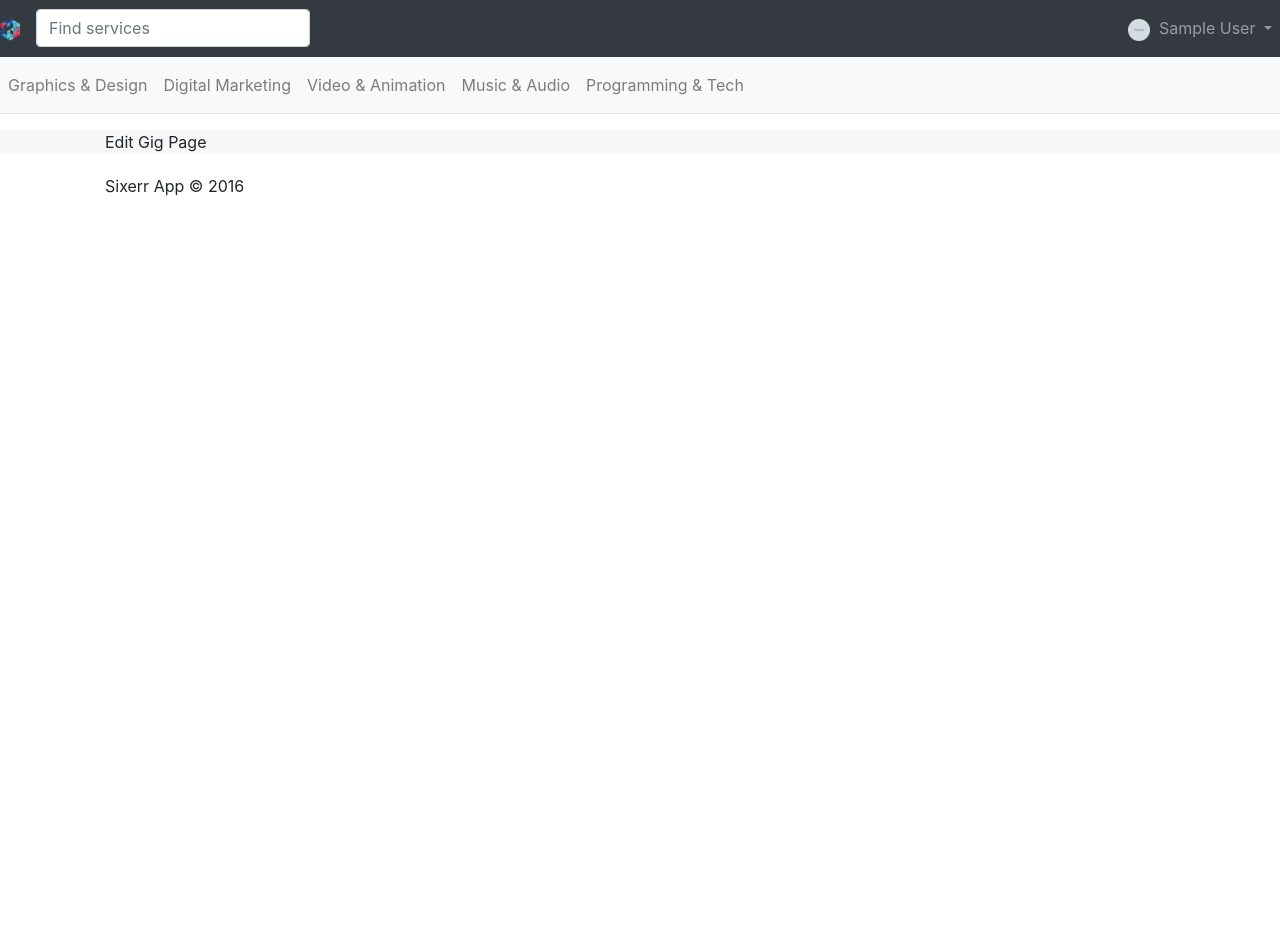
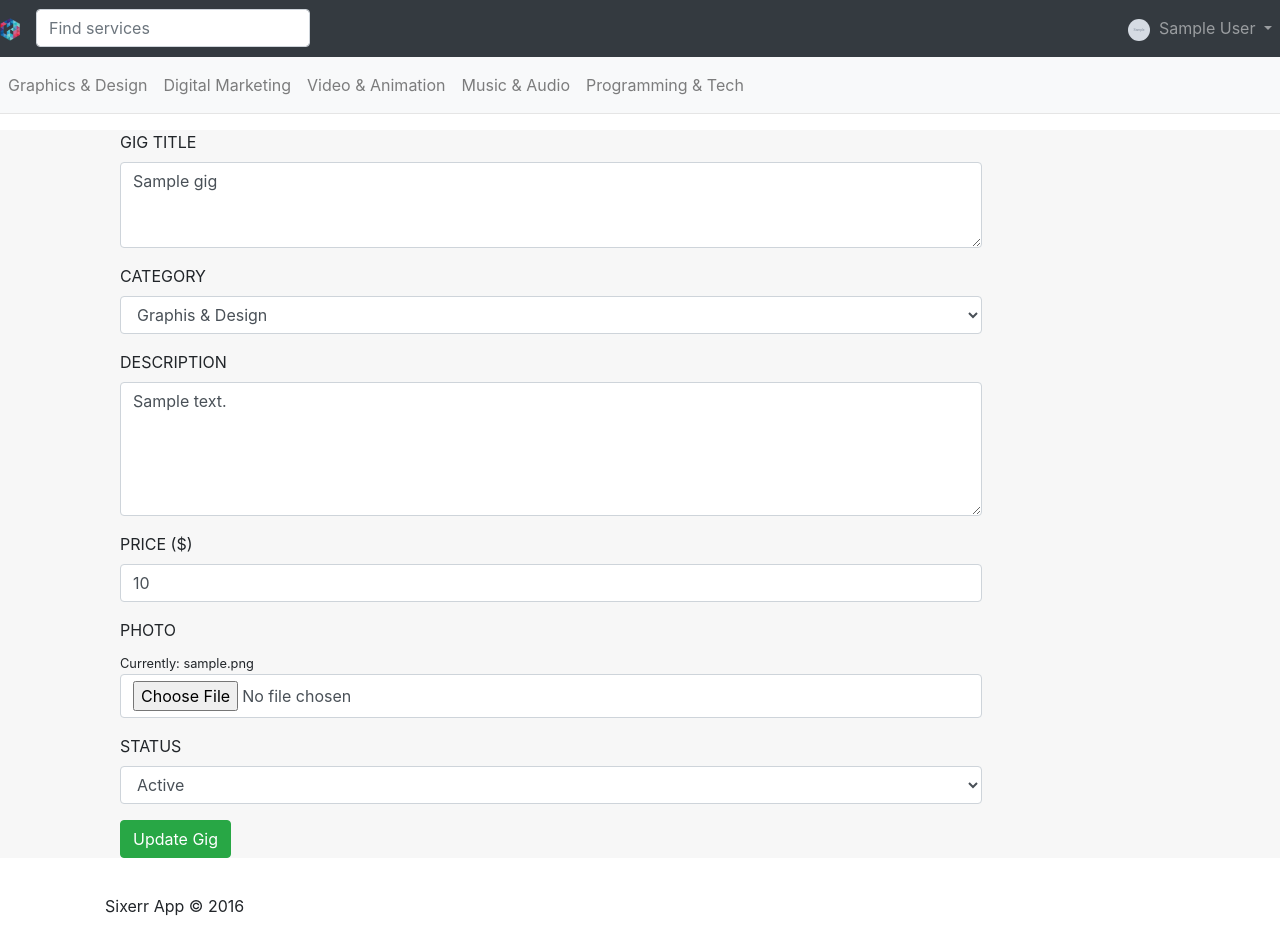
Before and after one commit to dorocinski/learn-sixerr-upd, a Django app: page /edit_gig/1/ in a window 1280 px wide. Before the commit the page ends 196 px from the top, so only its background shows below. Run offline with Django 3.2, Linux system fonts and the light colour scheme; a user stored in the database is signed in; tables that the repository leaves empty hold one stand-in row (values such as "Sample post"); grey boxes marked "Sample" are stand-in pictures; some libraries are stand-ins or nearby versions.

Commit message:
T9_7: Update Edit-Gig page

```diff
--- a/sixerrapp/templates/edit_gig.html
+++ b/sixerrapp/templates/edit_gig.html
@@ -2,5 +2,75 @@
 {% load static %}
 
 {% block page %}
-  Edit Gig Page
+  {% if error %}
+    <div class="alert alert-warning alert-dismissible" role="alert">
+      <button type="button" class="close" data-dismiss="alert" aria-label="Close">
+        <span aria-hidden="true">&times;</span>
+      </button>
+      <strong>Warning!</strong> {{ error }}
+    </div>
+  {% endif %}
+
+  <div class="panel panel-default">
+    <div class="panel-body">
+      <form class="form-horizontal" method="POST" enctype="multipart/form-data">
+        {% csrf_token %}
+
+        <div class="form-group">
+          <label class="col-sm-2 control-label">GIG TITLE</label>
+          <div class="col-sm-10">
+            <textarea rows="3" class="form-control" name="title">{{ gig.title }}</textarea>
+          </div>
+        </div>
+
+        <div class="form-group">
+          <label class="col-sm-2 control-label">CATEGORY</label>
+          <div class="col-sm-10">
+            <select name="category" class="form-control" value="{{ gig.category }}">
+              <option {% if gig.category == "GD" %} selected {% endif %} value="GD">Graphis & Design</option>
+              <option {% if gig.category == "DM" %} selected {% endif %} value="DM">Digital & Marketing</option>
+              <option {% if gig.category == "VA" %} selected {% endif %} value="VA">Video & Animation</option>
+              <option {% if gig.category == "MA" %} selected {% endif %} value="MA">Music & Video</option>
+              <option {% if gig.category == "PT" %} selected {% endif %} value="PT">Programming & Tech</option>
+            </select>
+          </div>
+        </div>
+        <div class="form-group">
+          <label class="col-sm-2 control-label">DESCRIPTION</label>
+          <div class="col-sm-10">
+            <textarea rows="5" class="form-control" name="description">{{ gig.description }}</textarea>
+          </div>
+        </div>
+        <div class="form-group">
+          <label class="col-sm-2 control-label">PRICE ($)</label>
+          <div class="col-sm-10">
+            <input type="number" class="form-control" value="{{ gig.price }}" name="price">
+          </div>
+        </div>
+        <div class="form-group">
+          <label class="col-sm-2 control-label">PHOTO</label>
+          <div class="col-sm-10">
+            <small>Currently: {{ gig.photo }}</small>
+            <input type="file" class="form-control" name="photo">
+          </div>
+        </div>
+        <div class="form-group">
+          <label class="col-sm-2 control-label">STATUS</label>
+          <div class="col-sm-10">
+            <select name="status" class="form-control">
+              <option value="1" {% if gig.status %} selected {% endif %} >Active</option>
+              <option value="" {% if not gig.status %} selected {% endif %} >Disabled</option>
+            </select>
+          </div>
+        </div>
+        <div class="form-group">
+          <div class="col-sm-offset-2 col-sm-10">
+            <button type="submit" class="btn btn-success">Update Gig</button>
+          </div>
+        </div>
+
+      </form>
+    </div>
+  </div>
+
 {% endblock %}
--- a/sixerrapp/views.py
+++ b/sixerrapp/views.py
@@ -36,10 +36,19 @@ def create_gig(request):
 
 @login_required(login_url='/')
 def edit_gig(request, id):
-    #gigs = Gig.objects.filter(user=request.user)
-    #return render(request, 'edit_gig.html', {"gig": gig})
-    return render(request, 'edit_gig.html')
-
+    try:
+        gig = Gig.objects.get(id=id, user=request.user)
+        error = ''
+        if request.method =='POST':
+            gig_form = GigForm(request.POST, request.FILES, instance=gig)
+            if gig_form.is_valid():
+                gig.save()
+                return redirect('my_gigs')
+            else:
+                error = gig_form.errors
+        return render(request, 'edit_gig.html', {"gig":gig, "error": error})
+    except Gig.DoesNotExist:
+        return redirect('/')
 
 @login_required(login_url='/')
 def my_gigs(request):
```
